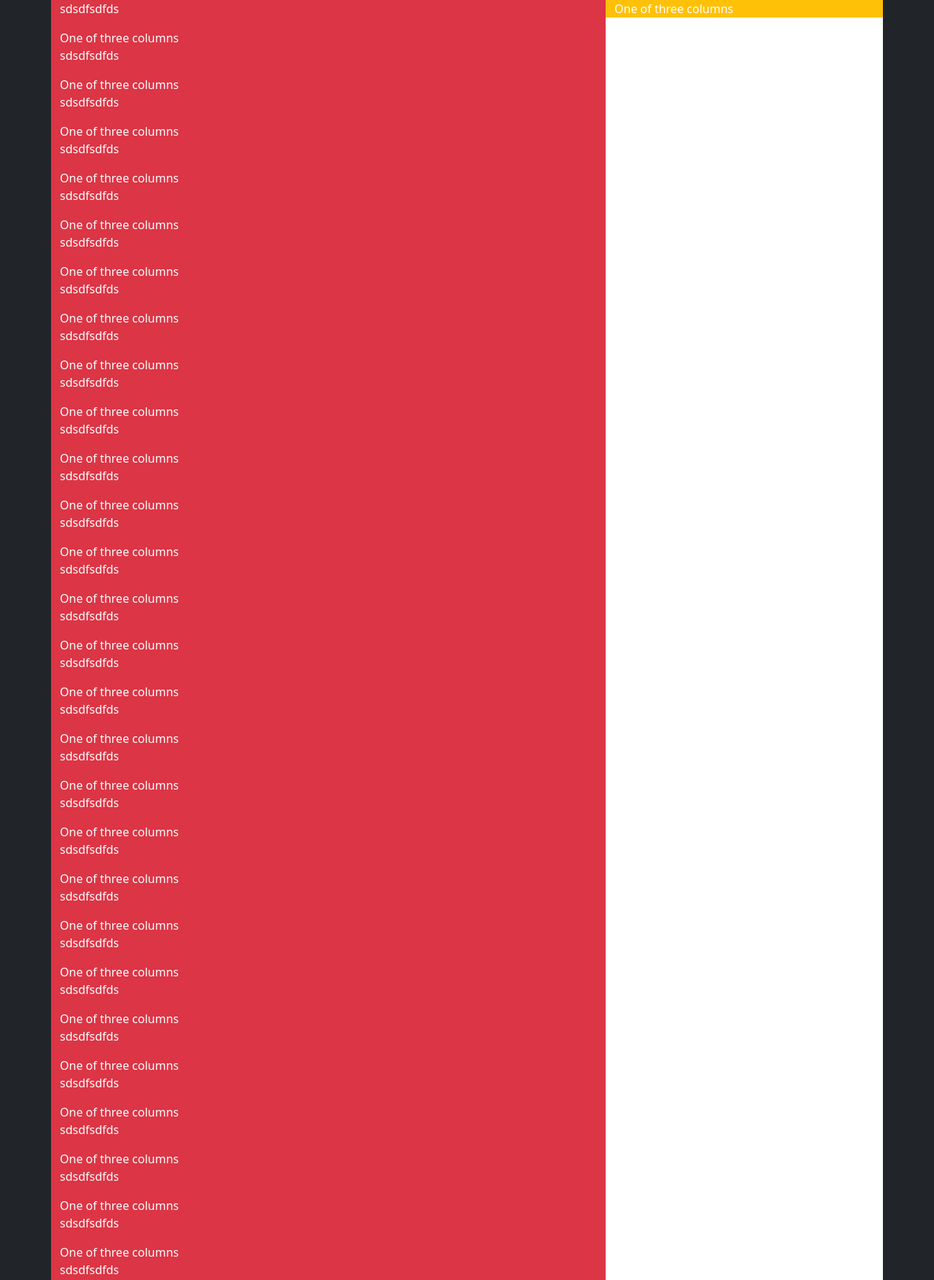
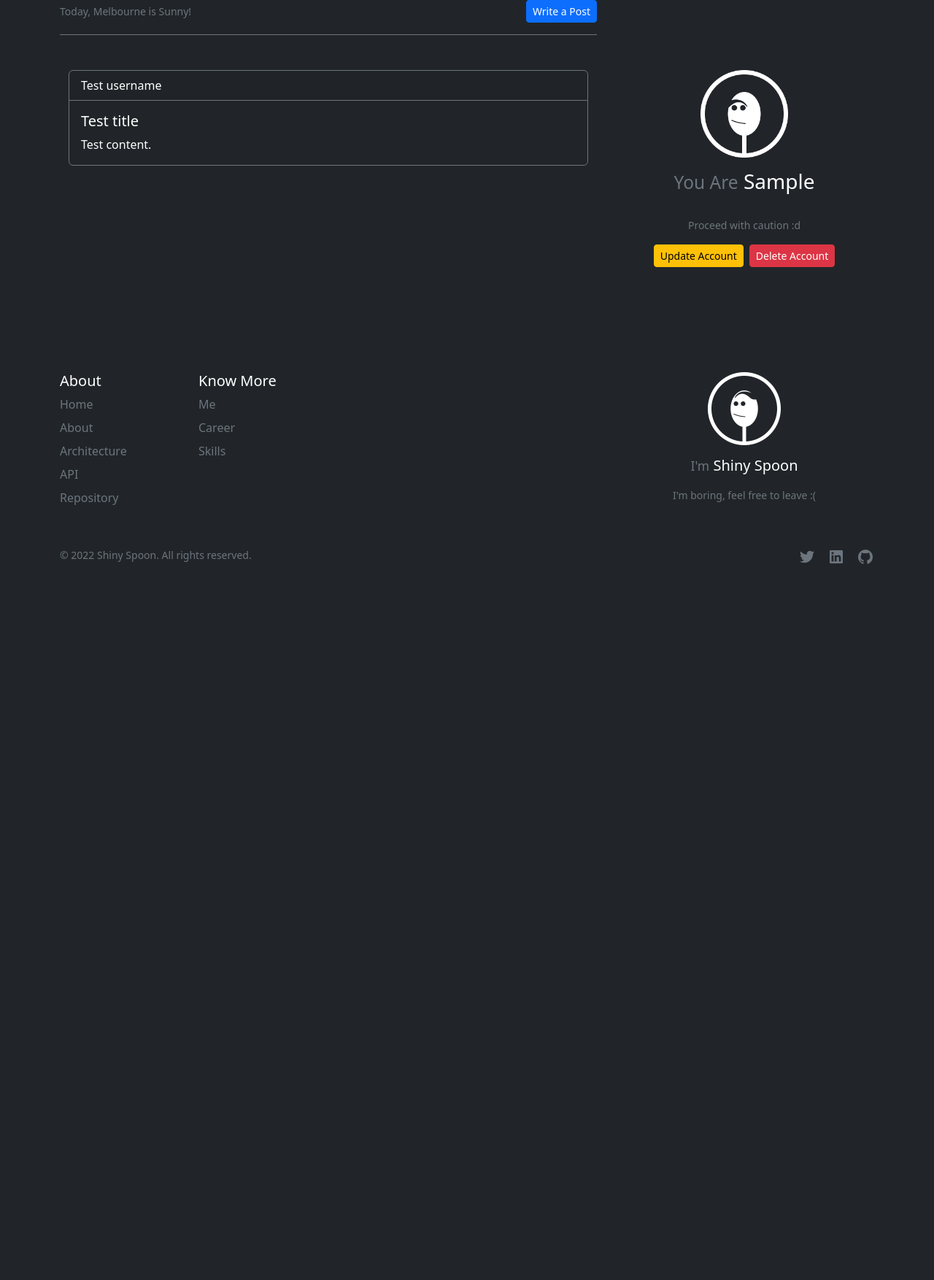
Before and after one commit to ary-na/shiny-spoon, a Flask app: page / in a window 1280 px wide. Shown: the part 166-1920 px from the top of the page at 73% size. After the commit the page ends 939 px from the top, so only its background shows below. Run offline with Flask 2, Linux system fonts and the light colour scheme; the visitor is signed in with stand-in values (Sample User, id 1).

Commit message:
Update views

```diff
--- a/ss/templates/ss/base.html
+++ b/ss/templates/ss/base.html
@@ -52,9 +52,10 @@
                     <li class="nav-item mb-2"><a href="/" class="nav-link p-0 text-muted">Home</a></li>
                     <li class="nav-item mb-2"><a href="/about" class="nav-link p-0 text-muted">About</a></li>
                     <li class="nav-item mb-2"><a href="/about" class="nav-link p-0 text-muted">Architecture</a></li>
-                    <li class="nav-item mb-2"><a href="/about" class="nav-link p-0 text-muted">Features</a></li>
+                              <li class="nav-item mb-2"><a href="https://github.com/ary-na/shiny-spoon-api"
+                                                 class="nav-link p-0 text-muted">API</a></li>
                     <li class="nav-item mb-2"><a href="https://github.com/ary-na/shiny-spoon" target="_blank"
-                                                 class="nav-link p-0 text-muted">Repo</a></li>
+                                                 class="nav-link p-0 text-muted">Repository</a></li>
                 </ul>
             </div>
 
@@ -70,12 +71,12 @@
             <div class="col-2">
             </div>
 
-            <div class="col-4 offset-1 text-center">
+            <div class="col-4 offset-2 text-center">
                 <a class="navbar-brand m-3" href="/"><img
                         src="{{ url_for('static', filename='img/logo/ss-logo-secondary-white-invert.png') }}"
                         alt="Shiny Spoon Logo" width="100" height="100"></a>
                 <h5 class="m-3"><small class="text-muted">I'm</small> Shiny Spoon</h5>
-                <small class="m-3 text-muted">I'm boring, feel free to leave :)</small>
+                <small class="m-3 text-muted">I'm boring, feel free to leave :(</small>
             </div>
         </div>
 
--- a/ss/templates/ss/index.html
+++ b/ss/templates/ss/index.html
@@ -2,171 +2,49 @@
 {% block title %}Shiny Spoon - Home{% endblock %}
 
 {% block content %}
-        <div class="container bg-white">
-            <div class="row">
-                <div class="col-8 align-self-start bg-danger">
-                   <p>sdsdfsdfds</p> One of three columns
-                   <p>sdsdfsdfds</p> One of three columns
-                   <p>sdsdfsdfds</p> One of three columns
-                   <p>sdsdfsdfds</p> One of three columns
-                   <p>sdsdfsdfds</p> One of three columns
-                   <p>sdsdfsdfds</p> One of three columns
-                   <p>sdsdfsdfds</p> One of three columns
-                   <p>sdsdfsdfds</p> One of three columns
-                   <p>sdsdfsdfds</p> One of three columns
-                   <p>sdsdfsdfds</p> One of three columns
-                   <p>sdsdfsdfds</p> One of three columns
-                   <p>sdsdfsdfds</p> One of three columns
-                   <p>sdsdfsdfds</p> One of three columns
-                   <p>sdsdfsdfds</p> One of three columns
-                   <p>sdsdfsdfds</p> One of three columns
-                   <p>sdsdfsdfds</p> One of three columns
-                   <p>sdsdfsdfds</p> One of three columns
-                   <p>sdsdfsdfds</p> One of three columns
-                   <p>sdsdfsdfds</p> One of three columns
-                   <p>sdsdfsdfds</p> One of three columns
-                   <p>sdsdfsdfds</p> One of three columns
-                   <p>sdsdfsdfds</p> One of three columns
-                   <p>sdsdfsdfds</p> One of three columns
-                   <p>sdsdfsdfds</p> One of three columns
-                   <p>sdsdfsdfds</p> One of three columns
-                   <p>sdsdfsdfds</p> One of three columns
-                   <p>sdsdfsdfds</p> One of three columns
-                   <p>sdsdfsdfds</p> One of three columns
-                   <p>sdsdfsdfds</p> One of three columns
-                   <p>sdsdfsdfds</p> One of three columns
-                   <p>sdsdfsdfds</p> One of three columns
-                   <p>sdsdfsdfds</p> One of three columns
-                   <p>sdsdfsdfds</p> One of three columns
-                   <p>sdsdfsdfds</p> One of three columns
-                   <p>sdsdfsdfds</p> One of three columns
-                   <p>sdsdfsdfds</p> One of three columns
-                   <p>sdsdfsdfds</p> One of three columns
-                   <p>sdsdfsdfds</p> One of three columns
-                   <p>sdsdfsdfds</p> One of three columns
-                   <p>sdsdfsdfds</p> One of three columns
-                   <p>sdsdfsdfds</p> One of three columns
-                   <p>sdsdfsdfds</p> One of three columns
-                   <p>sdsdfsdfds</p> One of three columns
-                   <p>sdsdfsdfds</p> One of three columns
-                   <p>sdsdfsdfds</p> One of three columns
-                   <p>sdsdfsdfds</p> One of three columns
-                   <p>sdsdfsdfds</p> One of three columns
-                   <p>sdsdfsdfds</p> One of three columns
-                   <p>sdsdfsdfds</p> One of three columns
-                   <p>sdsdfsdfds</p> One of three columns
-                   <p>sdsdfsdfds</p> One of three columns
-                   <p>sdsdfsdfds</p> One of three columns
-                   <p>sdsdfsdfds</p> One of three columns
-                   <p>sdsdfsdfds</p> One of three columns
-                   <p>sdsdfsdfds</p> One of three columns
-                   <p>sdsdfsdfds</p> One of three columns
-                   <p>sdsdfsdfds</p> One of three columns
-                   <p>sdsdfsdfds</p> One of three columns
-                   <p>sdsdfsdfds</p> One of three columns
-                   <p>sdsdfsdfds</p> One of three columns
-                   <p>sdsdfsdfds</p> One of three columns
-                   <p>sdsdfsdfds</p> One of three columns
-                   <p>sdsdfsdfds</p> One of three columns
-                   <p>sdsdfsdfds</p> One of three columns
-                   <p>sdsdfsdfds</p> One of three columns
-                   <p>sdsdfsdfds</p> One of three columns
-                   <p>sdsdfsdfds</p> One of three columns
-                   <p>sdsdfsdfds</p> One of three columns
-                   <p>sdsdfsdfds</p> One of three columns
-                   <p>sdsdfsdfds</p> One of three columns
-                    One of three columns
-                    One of three columns
-                    One of three columns
-                    One of three columns
-                    One of three columns
-                    One of three columns
-                    One of three columns
-                    One of three columns
-                    One of three columns
-                    One of three columns
-                    One of three columns
-                    One of three columns
-                    One of three columns
-                    One of three columns
-                    One of three columns
-                    One of three columns
-                    One of three columns
-                    One of three columns
-                    One of three columns
-                    One of three columns
-                    One of three columns
-                    One of three columns
-                    One of three columns
-                    One of three columns
-                    One of three columns
-                    One of three columns
-                    One of three columns
-                    One of three columns
-                    One of three columns
-                    One of three columns
-                    One of three columns
-                    One of three columns
-                    One of three columns
-                    One of three columns
-                    One of three columns
-                    One of three columns
-                    One of three columns
-                    One of three columns
-                    One of three columns
-                    One of three columns
-                    One of three columns
-                    One of three columns
-                    One of three columns
-                    One of three columns
-                    One of three columns
-                    One of three columns
-                    One of three columns
-                    One of three columns
-                    One of three columns
-                    One of three columns
-                    One of three columns
-                    One of three columns
-                    One of three columns
-                    One of three columns
-                    One of three columns
-                    One of three columns
-                    One of three columns
-                    One of three columns
-                    One of three columns
-                    One of three columns
-                    One of three columns
-                    One of three columns
-                    One of three columns
-                    One of three columns
-                    One of three columns
-                    One of three columns
-                    One of three columns
-                    One of three columns
-                    One of three columns
-                    One of three columns
-                    One of three columns
-                    One of three columns
-                    One of three columns
-                    One of three columns
-                    One of three columns
-                    One of three columns
-                    One of three columns
-                    One of three columns
-                    One of three columns
-                    One of three columns
-                    One of three columns
-                    One of three columns
-                    One of three columns
-                    One of three columns
-                    One of three columns
-                    One of three columns
-                    One of three columns
+    <div class="container">
+        <div class="row">
+
+            <div class="col-8 align-self-start">
+                <div class="d-flex pb-3 justify-content-between align-items-center border-bottom border-secondary">
+                    <small class="text-muted">Today, Melbourne is Sunny!</small>
+                    <button type="button" class="btn btn-sm btn-primary">Write a Post</button>
                 </div>
-                <div class="position-sticky top-0 col-4 align-self-start bg-warning">
-                    One of three columns
+
+                <div class="container-fluid d-flex py-5 flex-column">
+
+                    {# Posts #}
+                    <div class="card text-bg-dark mb-4 border-secondary">
+                        <div class="card-header border-secondary">Test username</div>
+                        <div class="card-body">
+                            <h5 class="card-title">Test title</h5>
+                            <p class="card-text">Test content.</p>
+                        </div>
+                    </div>
+
                 </div>
             </div>
+
+            <div class="position-sticky top-0 py-5 col-4 align-self-start">
+                <div class="container d-flex py-5 gap-4 flex-column">
+                    <div class="d-flex flex-column gap-3 justify-content-center align-items-center text-center">
+                        <img class="user-profile-img"
+                             src="{{ url_for('static', filename='img/user/default-user-profile-img-white.png') }}"
+                             alt="User Profile Image" width="120" height="120">
+                        <h3 class="text-capitalize"><small class="text-muted">You are</small> {{ session.username }}
+                        </h3>
+                    </div>
+                    <div class="d-flex flex-column gap-3 justify-content-center align-items-center text-center">
+                        <small class="text-muted text-">Proceed with caution :d</small>
+                        <div class="d-flex gap-2">
+                            <button type="button" class="btn btn-sm btn-warning">Update Account</button>
+                            <button type="button" class="btn btn-sm btn-danger">Delete Account</button>
+                        </div>
+                    </div>
+                </div>
+            </div>
+
         </div>
+    </div>
 
 {% endblock %}
--- a/ss/views.py
+++ b/ss/views.py
@@ -5,7 +5,43 @@ from ss.models import login_required
 views = Blueprint('views', __name__, template_folder="templates/ss")
 
 
+# Home
 @views.route('/')
 @login_required
 def index():
     return render_template('index.html')
+
+
+# Update account
+@views.route('/update-account')
+@login_required
+def update_account():
+    return render_template('account/update.html')
+
+
+# Delete account
+@views.route('/delete-account')
+@login_required
+def delete_account():
+    return render_template('account/delete.html')
+
+
+# Create post
+@views.route('/create-post')
+@login_required
+def create_post():
+    return render_template('post/create.html')
+
+
+# Update post
+@views.route('/update-post')
+@login_required
+def update_post():
+    return render_template('post/update.html')
+
+
+# Delete post
+@views.route('/delete-post')
+@login_required
+def delete_post():
+    return render_template('post/delete.html')
```
